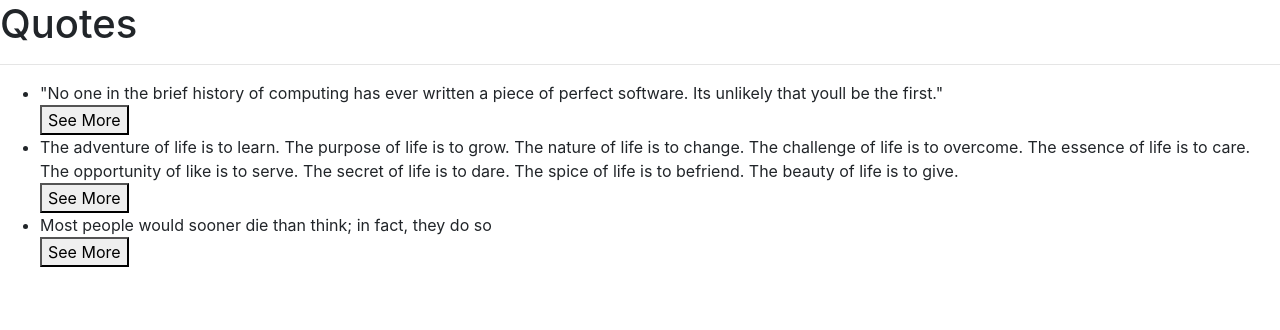
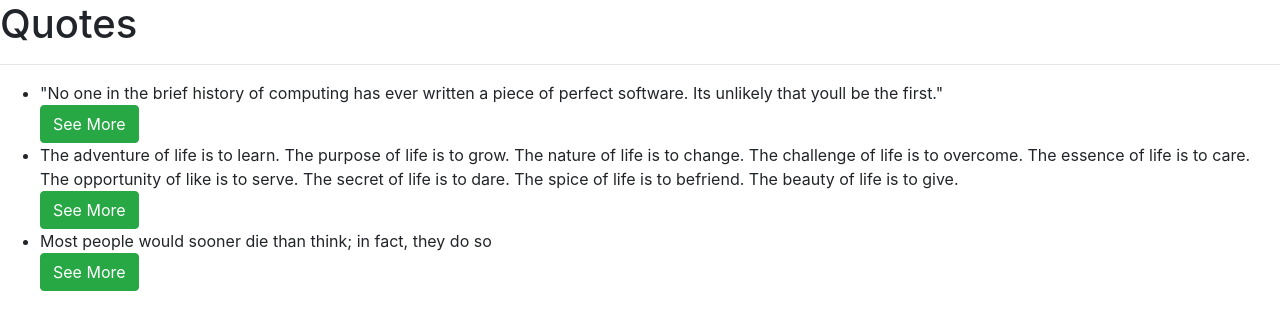
Before and after one commit to brian-kim31/brainy-quotes, an Angular app: page / in a window 1280 px wide. Shown: the top 330 px of the page. Built offline with nearby package versions, Linux system fonts and the light colour scheme.

Commit message:
Added emojis to like and dislike buttons

```diff
--- a/src/app/quote/quote.component.html
+++ b/src/app/quote/quote.component.html
@@ -4,7 +4,7 @@
     <ul>
         <div *ngFor='let quote of quotes;let i = index'>
             <li>{{quote.name}}</li>
-            <button (click)='toggleDetails(i)'>See More</button>
+            <button class="btn btn-success" (click)='toggleDetails(i)'>See More</button>
             <app-quote-detail *ngIf='quote.showAuthor' [quote]='quote' (isComplete)='completeQuote($event, i)'>
             </app-quote-detail>
         </div>
```
